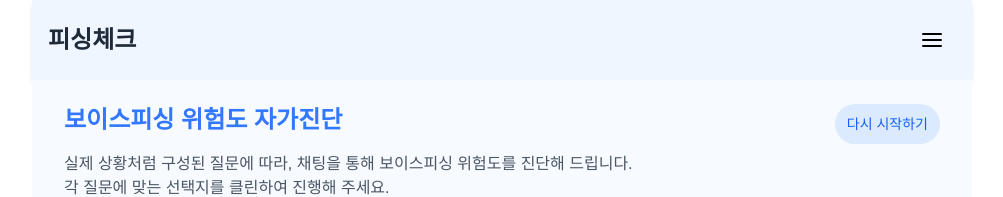
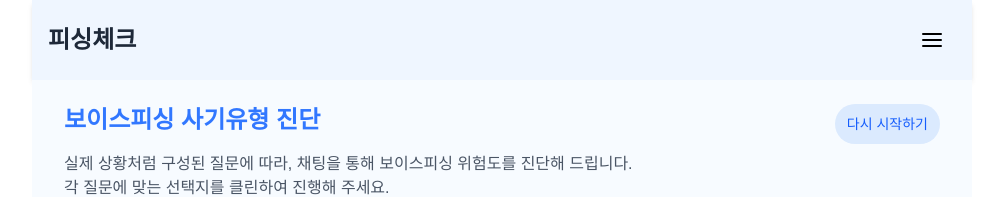
Before and after one commit to Su-Bang-Phishing-Check/Front-Phishing-Check, a Next.js app: page /chatbot in a window 1280 px wide. Shown: the top 197 px of the page, without its empty margins (138-1141 px from the left). Built offline with nearby package versions, Linux system fonts and the light colour scheme; no server answers.

Commit message:
챗봇 다시 시작하기 버튼 수정

```diff
--- a/src/app/chatbot/components/ChatHeader.tsx
+++ b/src/app/chatbot/components/ChatHeader.tsx
@@ -1,11 +1,11 @@
-"use client";
+'use client';
 
 const ChatHeader = () => {
   return (
     <div className="flex flex-col w-full p-4">
       <div className="w-full max-w-[900px] flex justify-between gap-x-6 gap-y-4 py-2">
         <h1 className="text-2xl font-bold text-left text-[#3177FF]">
-          보이스피싱 위험도 자가진단
+          보이스피싱 사기유형 진단
         </h1>
         <button
           onClick={() => window.location.reload()}
@@ -19,13 +19,14 @@ const ChatHeader = () => {
       </div>
       <div>
         <p className="text-gray-600 text-sm md:text-base">
-          실제 상황처럼 구성된 질문에 따라, <br className="md:hidden" />
+          실제 상황처럼 구성된 질문에 따라,{' '}
+          <br className="md:hidden" />
           채팅을 통해 보이스피싱 위험도를 진단해 드립니다.
           <br />각 질문에 맞는 선택지를 클린하여 진행해 주세요.
         </p>
         <p className="text-gray-600 text-xs md:text-sm">
-          ※ 본 서비스는 AI 기반 위험 예측 도구이며, 법적 판단이나 실제 피해
-          여부에 대한 확정적 판단은 아닙니다.
+          ※ 본 서비스는 AI 기반 위험 예측 도구이며, 법적 판단이나 실제
+          피해 여부에 대한 확정적 판단은 아닙니다.
         </p>
       </div>
     </div>
```
